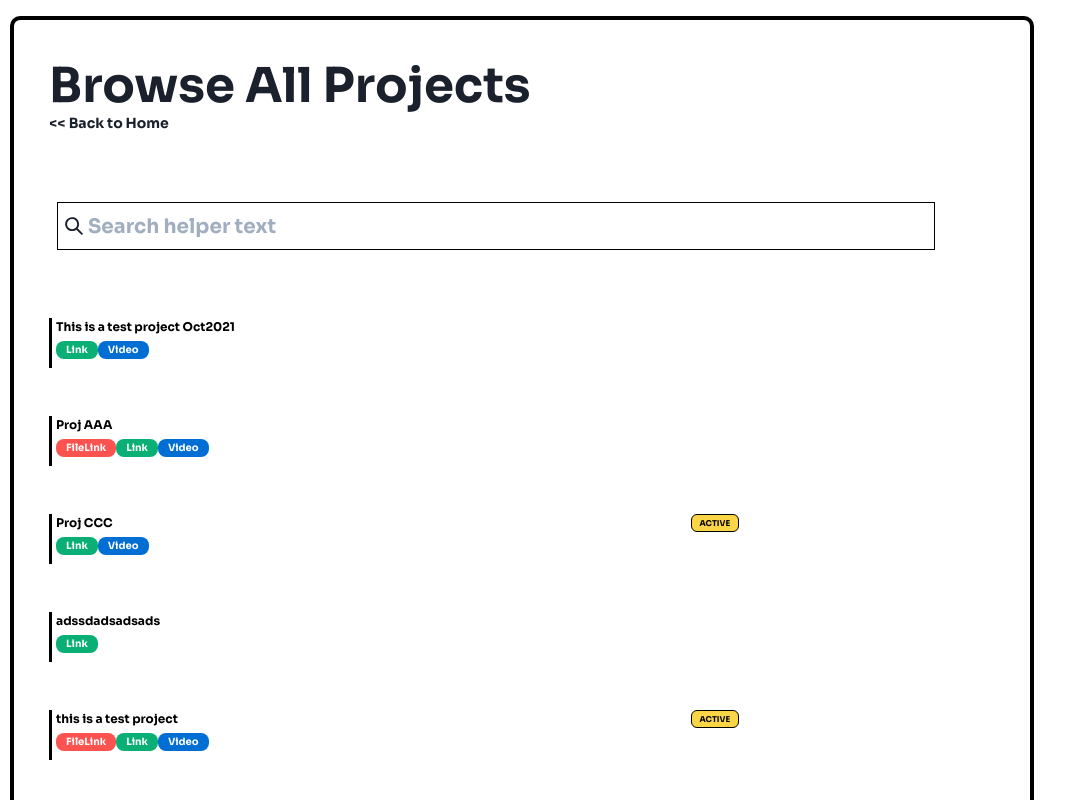
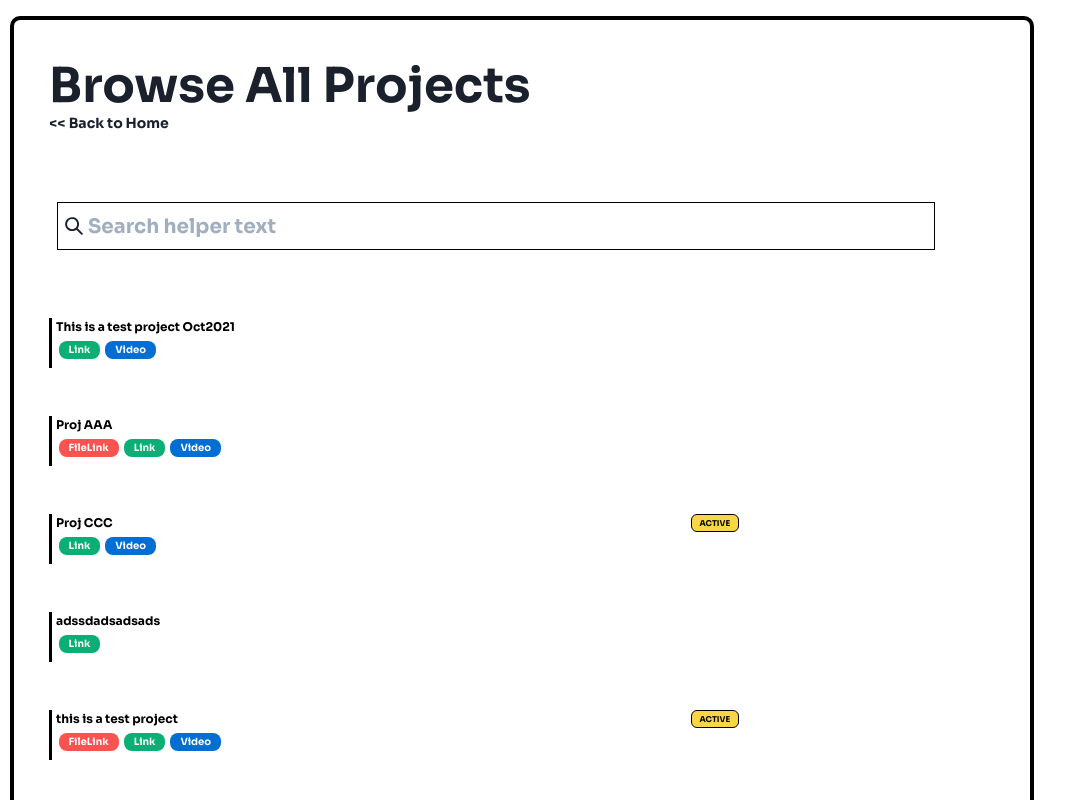
Before and after one commit to ProjectDrawdown/research-platform, a Next.js app: page /projects in a window 1280 px wide. Shown: the top 800 px of the page, without its empty margins (0-1087 px from the left). Built offline with nearby package versions, Linux system fonts and the light colour scheme.

Commit message:
added new style changes

```diff
--- a/pages/index.js
+++ b/pages/index.js
@@ -62,7 +62,7 @@ const FeaturedProjectsList = () => {
             <StyledButton content={"Browse all projects"} />
           </Link>
         </Heading>
-        <Grid templateColumns={["1fr", "1fr", "repeat(2, 1fr)"]} gap={["10px", "10px", "10%"]} marginX={["0px", "0px", "-70px"]} marginBottom={["0px", "0px", "-100px"]} marginTop={["0px", "0px", "-100px"]}>
+        <Grid templateColumns={["1fr", "1fr", "repeat(2, 1fr)"]} gap={["10px", "10px", "10%"]} marginX={["0px", "0px", "-70px"]} marginBottom={["0px", "0px", "-100px"]} marginTop={["0px", "0px", "0px"]}>
           {projects.slice(2,4).map((project) => (
           <Link key={project} href={`/projects/${project.split('__')[3]}`} >
           <Box boxSizing="border-box" height={{base:"290px", sm:"290px", md:"290px", lg:"390px", xl:"390px", "2xl":"780px"}} padding="45px 10px" position="relative" background="#F5F5F5" margin="auto"  border="4px solid #000000" borderRadius="5px">
@@ -154,7 +154,7 @@ const Body = ({ project_image }) =>{
       </Center>
       <Center flexDirection="column" alignItems="center" marginTop={["90px", "90px", "0px"]}>
       <Image src="img/assets/wavy2.png" width={{base:"80%", sm:"80%", md:"80%", lg:"25%", xl:"25%", "2xl":"55%"}} marginLeft={["10%", "10%", "-120px"]} marginTop={["310px","360px","134px"]} maxHeight={{base:"40px", sm:"40px", md:"40px", lg:"40px", xl:"40px", "2xl":"70px"}} objectFit="contain" />
-      <Heading as="h4" mt="5" size="md" flex="1" textStyle="caps" fontSize={{base:"26px", sm:"26px", md:"26px", lg:"26px", xl:"36px", "2xl":"82px"}} marginBottom="30px" marginY="72px" marginLeft={["17%", "10%", "-120px"]} textAlign={["left", "left", "center"]}>
+      <Heading flex="1" textStyle="caps" fontSize={{base:"26px", sm:"26px", md:"26px", lg:"26px", xl:"26px", "2xl":"82px"}} marginBottom="30px" marginY="72px" marginLeft={["17%", "10%", "-120px"]} textAlign={["left", "left", "center"]}>
         Are you Interested in Contributing?
       </Heading>
       <Stack spacing={{base:"10px", sm:"20px", md:"40px", lg:"50px", xl:"80px", "2xl":"120px"}} display="flex" flexDirection="column" alignItems="flex-start" marginLeft={{base:"10%", sm:"10%", md:"10%", lg:"-5%", xl:"-5%", "2xl":"5%"}}>
--- a/pages/projects/index.js
+++ b/pages/projects/index.js
@@ -137,7 +137,7 @@ const BrowseList = ({projects}) => {
           {
             project.resources.length !== 0 ?
               project.resources.map((resource, k) => (
-                <Button key={k} bg="#FC5350" padding="5px 10px" h="18px" marginY="5px" color="#FFFFFF" borderRadius="8px" fontSize="10px">
+                <Button key={k} bg="#FC5350" padding="5px 10px" h="18px" marginY="5px" marginX="2.5px" color="#FFFFFF" borderRadius="8px" fontSize="10px">
                   {resource.file && (
                     <a href={resource.file}>File</a>
                   )}
@@ -150,14 +150,14 @@ const BrowseList = ({projects}) => {
 
           {
             project.link &&
-              <Button bg="#09AF74" padding="5px 10px" h="18px" marginY="5px" color="#FFFFFF" borderRadius="8px" fontSize="10px">
+              <Button bg="#09AF74" padding="5px 10px" h="18px" marginY="5px" marginX="2.5px" color="#FFFFFF" borderRadius="8px" fontSize="10px">
                 <a href={project.link}>Link</a>
               </Button>
           }
 
           {
             project.video &&
-              <Button bg="#006ED3" padding="5px 10px" h="18px" marginY="5px" color="#FFFFFF" borderRadius="8px" fontSize="10px">
+              <Button bg="#006ED3" padding="5px 10px" h="18px" marginY="5px" marginX="2.5px" color="#FFFFFF" borderRadius="8px" fontSize="10px">
                 <a href={project.video}>Video</a>
               </Button>
           }
```
